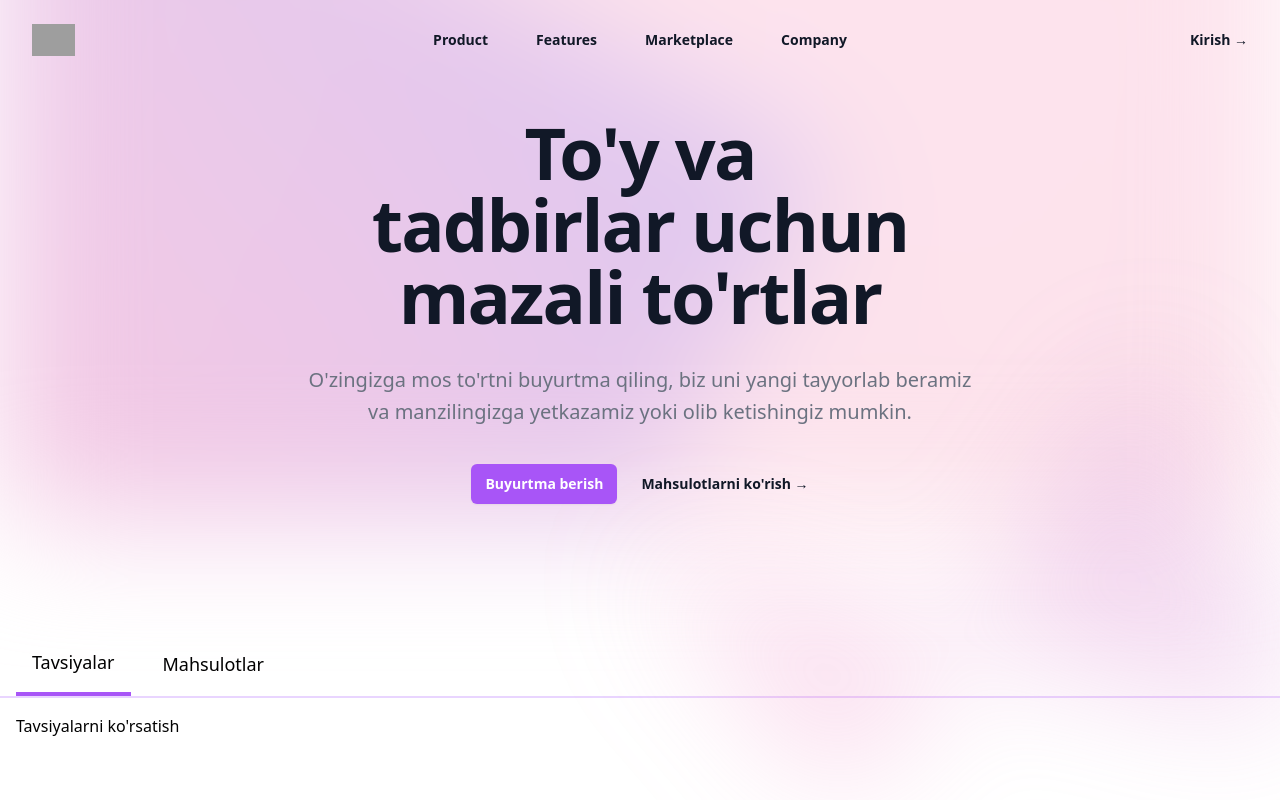
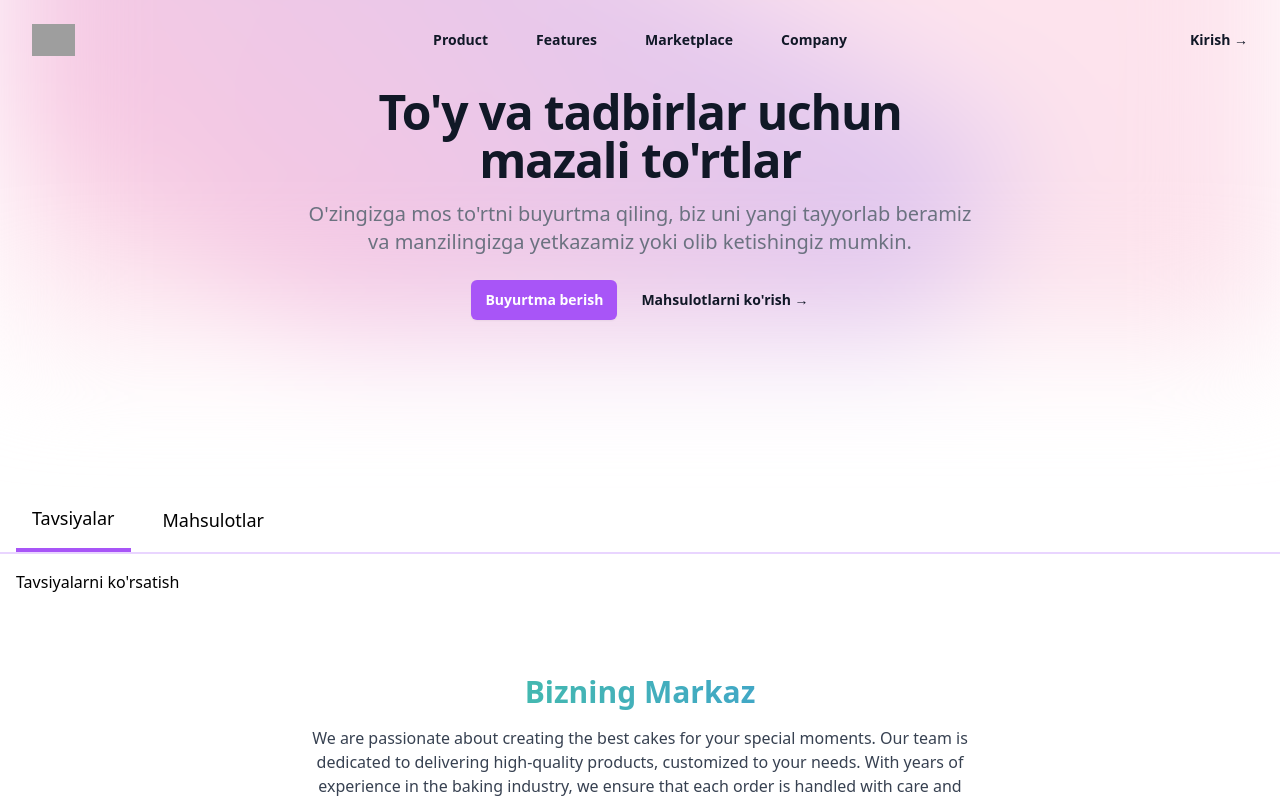
Before and after one commit to Muhammad-Devel/order-platform-3, a React (Vite) app: page / in a window 1280 px wide. Shown: the top 800 px of the page. Built offline with nearby package versions, Linux system fonts and the light colour scheme; grey boxes are pictures that could not be loaded; the HTML template or start-up script is replaced by a standard one.

Commit message:
tuzatil qisamn

```diff
--- a/src/components/HeroSection.jsx
+++ b/src/components/HeroSection.jsx
@@ -2,7 +2,8 @@ import React from "react";
 
 export default function HeroSection() {
   return (
-    <div className="relative isolate px-6 pt-5 lg:px-8">
+    <div className="relative isolate px-6 pt-8 lg:px-8">
+      {/* Background Image */}
       <div
         aria-hidden="true"
         className="absolute inset-x-0 -top-20 -z-10 transform-gpu overflow-hidden blur-3xl sm:-top-40"
@@ -10,34 +11,44 @@ export default function HeroSection() {
           backgroundImage: "url('/images/cake-banner-bg.jpg')",
         }}
       >
-        <div className="relative left-[calc(50%-11rem)] aspect-[1155/678] w-[36.125rem] -translate-x-1/2 rotate-[30deg] bg-gradient-to-tr from-[#ff80b5] to-[#9089fc] opacity-30 sm:left-[calc(50%-30rem)] sm:w-[72.1875rem]" />
+        <div className="relative left-[calc(50%-5rem)] aspect-[21/9] w-[36.125rem] -translate-x-1/2 rotate-[30deg] bg-gradient-to-tr from-[#ff80b5] to-[#9089fc] opacity-30 sm:left-[calc(50%-15rem)] sm:w-[72.1875rem]" />
       </div>
 
-      <div className="mx-auto max-w-2xl py-16 sm:py-24 lg:py-24">
+      {/* Content Section */}
+      <div className="mx-auto max-w-2xl py-8 sm:py-12 lg:py-14">
+        {" "}
+        {/* Paddingni qisqartirdim */}
         <div className="text-center">
-          <h1 className="text-balance text-5xl font-semibold tracking-tight text-gray-900 sm:text-7xl">
+          {/* Title */}
+          <h1 className="text-3xl sm:text-5xl font-semibold tracking-tight text-gray-900">
             To'y va tadbirlar uchun mazali to'rtlar
           </h1>
-          <p className="mt-8 text-pretty text-lg font-medium text-gray-500 sm:text-xl/8">
+
+          {/* Description */}
+          <p className="mt-4 text-lg font-medium text-gray-500 sm:text-xl">
             O'zingizga mos to'rtni buyurtma qiling, biz uni yangi tayyorlab
             beramiz va manzilingizga yetkazamiz yoki olib ketishingiz mumkin.
           </p>
-          <div className="mt-9 flex items-center justify-center gap-x-6">
+
+          {/* Buttons */}
+          <div className="mt-6 flex items-center justify-center gap-x-6">
             <a
               href="#"
               className="rounded-md bg-purple-500 px-3.5 py-2.5 text-sm font-semibold text-white shadow-sm hover:bg-purple-600 focus-visible:outline focus-visible:outline-2 focus-visible:outline-offset-2 focus-visible:outline-purple-600"
             >
               Buyurtma berish
             </a>
-            <a href="#" className="text-sm/6 font-semibold text-gray-900">
+            <a href="#" className="text-sm font-semibold text-gray-900">
               Mahsulotlarni ko'rish <span aria-hidden="true">→</span>
             </a>
           </div>
         </div>
       </div>
-      <div
+
+      {/* Bottom Background */}
+      {/* <div
         aria-hidden="true"
-        className="absolute inset-x-0 top-[calc(100%-13rem)] -z-10 transform-gpu overflow-hidden blur-3xl sm:top-[calc(100%-30rem)]"
+        className="absolute inset-x-0 top-[calc(100%-8rem)] -z-10 transform-gpu overflow-hidden blur-3xl sm:top-[calc(100%-16rem)]"
       >
         <div
           style={{
@@ -46,7 +57,7 @@ export default function HeroSection() {
           }}
           className="relative left-[calc(50%+3rem)] aspect-[1155/678] w-[36.125rem] -translate-x-1/2 bg-gradient-to-tr from-[#ff80b5] to-[#9089fc] opacity-30 sm:left-[calc(50%+36rem)] sm:w-[72.1875rem]"
         />
-      </div>
+      </div> */}
     </div>
   );
 }
--- a/src/components/ProductSections2.jsx
+++ b/src/components/ProductSections2.jsx
@@ -2,7 +2,7 @@ import { Tab } from "@headlessui/react";
 
 const ProductSections = () => {
   return (
-    <div className="py-8">
+    <div className="mt-20 py-8">
       <Tab.Group>
         {/* Tab Tugmalari */}
         <Tab.List className="flex space-x-4 border-b-2 border-purple-200 px-4">
--- a/src/pages/HomePage.jsx
+++ b/src/pages/HomePage.jsx
@@ -64,12 +64,12 @@ export default function HomePage() {
   return (
     <div className="bg-white">
       <Header />
-      <main>
+      <main className={"z-10"}>
         <HeroSection />
       </main>
 
       {/* <FeaturedProducts products={products} /> */}
-      <ProductSections2 />
+      <ProductSections2 className={"z-50"} />
 
       <AboutUs />
 
```
